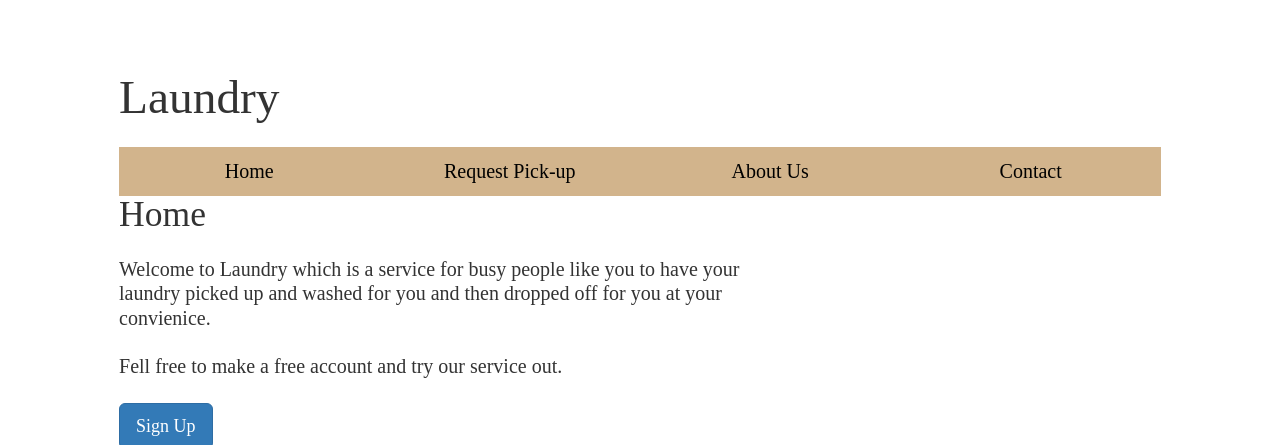
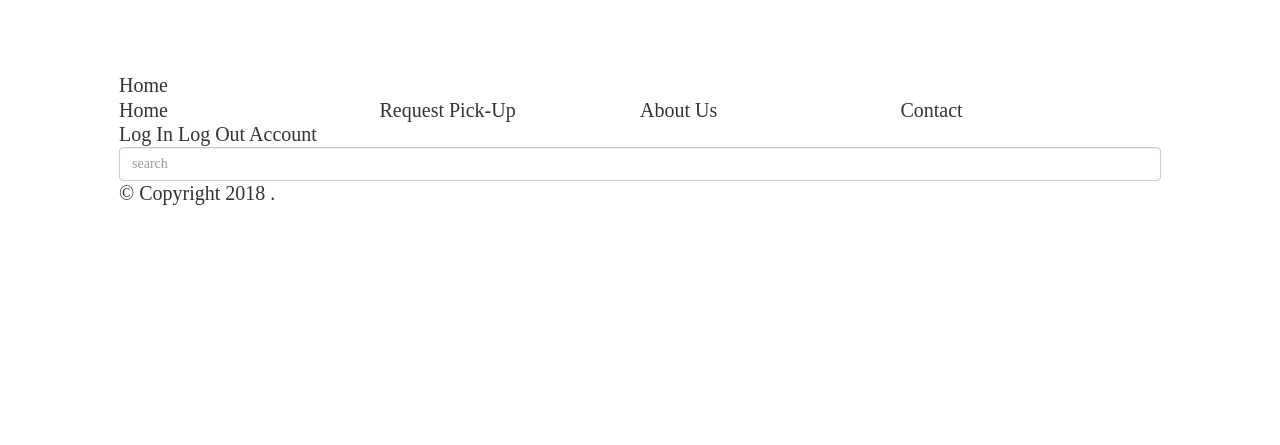
Before and after one commit to TylerTomasello/itmd567, a Flask app: page / in a window 1280 px wide. Shown: the top 445 px of the page. Run offline with Flask 2, Linux system fonts and the light colour scheme; some libraries are stand-ins or nearby versions.

Commit message:
start with base

```diff
--- a/static/main.js
+++ b/static/main.js
@@ -2,11 +2,11 @@
 
 function main()
 {
-  //Vue.options.delimiters = ["[[", "]]"];
+  Vue.options.delimiters = ["[[", "]]"];
   const routes = [
         {
             path: "/",
-            component: homeView,
+            component: Home,
             props: true
         },
         {
--- a/templates/index.html
+++ b/templates/index.html
@@ -12,12 +12,51 @@
     <link rel="stylesheet" href="https://maxcdn.bootstrapcdn.com/bootstrap/3.3.7/css/bootstrap.min.css">
     <script src="https://maxcdn.bootstrapcdn.com/bootstrap/3.3.7/js/bootstrap.min.js" integrity="sha384-Tc5IQib027qvyjSMfHjOMaLkfuWVxZxUPnCJA7l2mCWNIpG9mGCD8wGNIcPD7Txa" crossorigin="anonymous"></script>
     <link rel="stylesheet" href="/static/screen.css" />
+    <!--<link rel="stylesheet" href="/static/site.css" />-->
+    <script src="/static/main.js"></script>
+  </head>
 
-  </head>
   <body>
+    <header id="header">
     <div id="mainApp">
-      {{ message }}
+    	<div id="headerNav">
+    		<div id="headerNavLeftGroup">
+    			<router-link class="headerAnchor dontUnderline" to="/">Home</router-link>
     		</div>
+    		<nav id="navigation">
+          <ul>
+            <router-link class="headerAnchor dontUnderline" to="/">
+              <li>Home</li>
+            </router-link>
+      			<router-link class="headerAnchor dontUnderline" to="/pickup">
+              <li>Request Pick-Up</li>
+      			</router-link>
+            <router-link class="headerAnchor dontUnderline" to="/about">
+              <li>About Us</li>
+      			</router-link>
+            <router-link class="headerAnchor dontUnderline" to="/contact">
+              <li>Contact</li>
+      			</router-link>
+          </ul>
+        </nav>
+    			<router-link class="headerAnchor dontUnderline" to="/shoppingcart"></router-link>
+    			<router-link v-if="!loggedIn" class="headerAnchor dontUnderline" to="/productdetails">Log In</router-link>
+    			<router-link v-else class="headerAnchor dontUnderline" to="/hey">Log Out</router-link>
+
+    			<router-link class="headerAnchor dontUnderline" to="/productdetails">Account</router-link>
+
+
+    			<input id="headerNavSearchInput" type="text" class="form-control" placeholder="search">
+
+    	</div>
+  	<router-view id="currentView"></router-view>
+  	<div id="footer">
+  		&copy; Copyright 2018 .
+  	</div>
+  </div>
+</header>
+<!--
+  <body>
     <header id="header">
       <h1>Laundry</h1>
       <nav id="navigation">
@@ -46,8 +85,7 @@
       </article>
     </main>
     <footer id="footer">
-      </footer>
-    <script src="/static/main.js"></script>
+    </footer> -->
   </body>
 
 </html>
```
Lines whose indentation alone changed are shown as unchanged.
